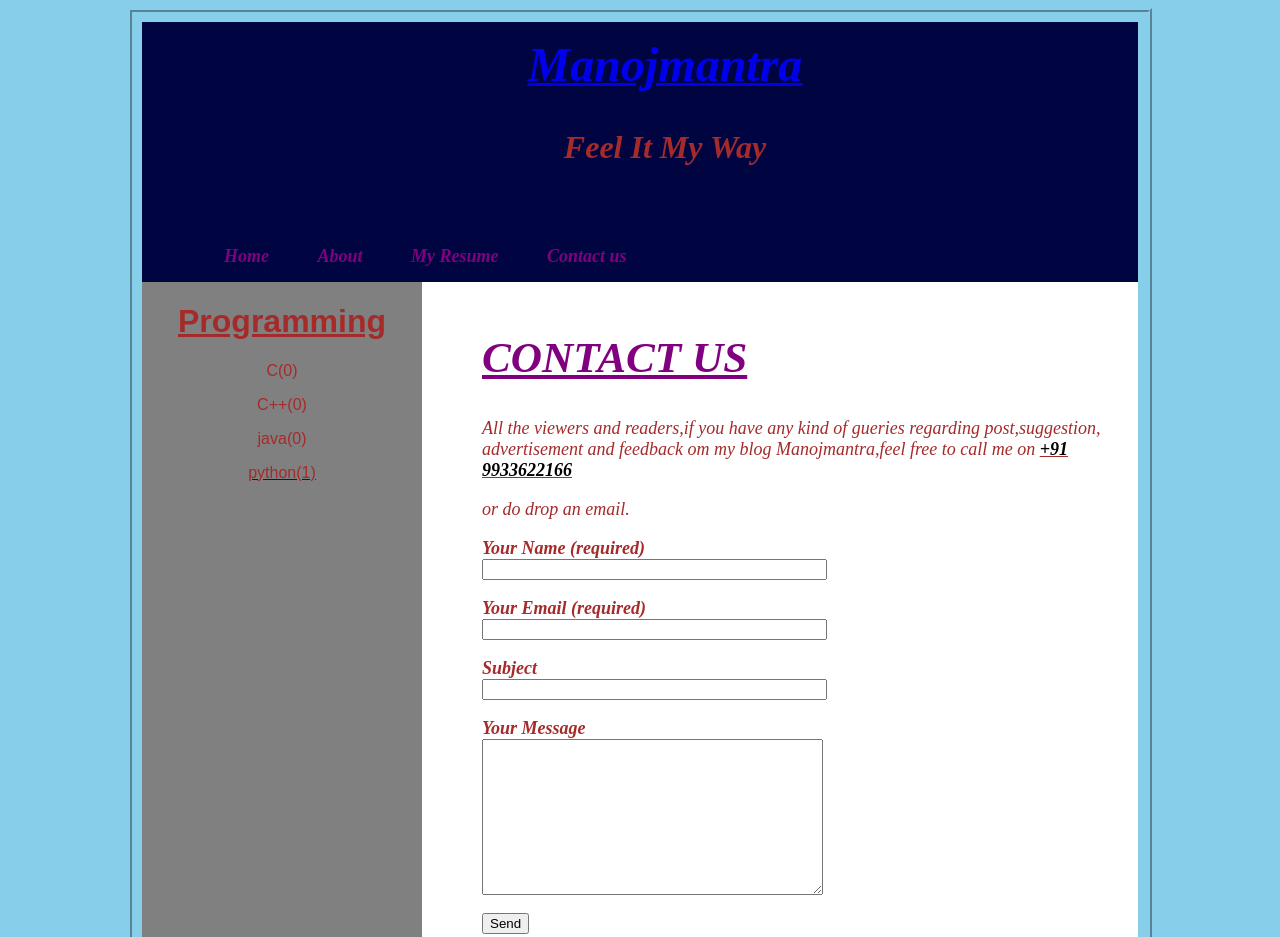
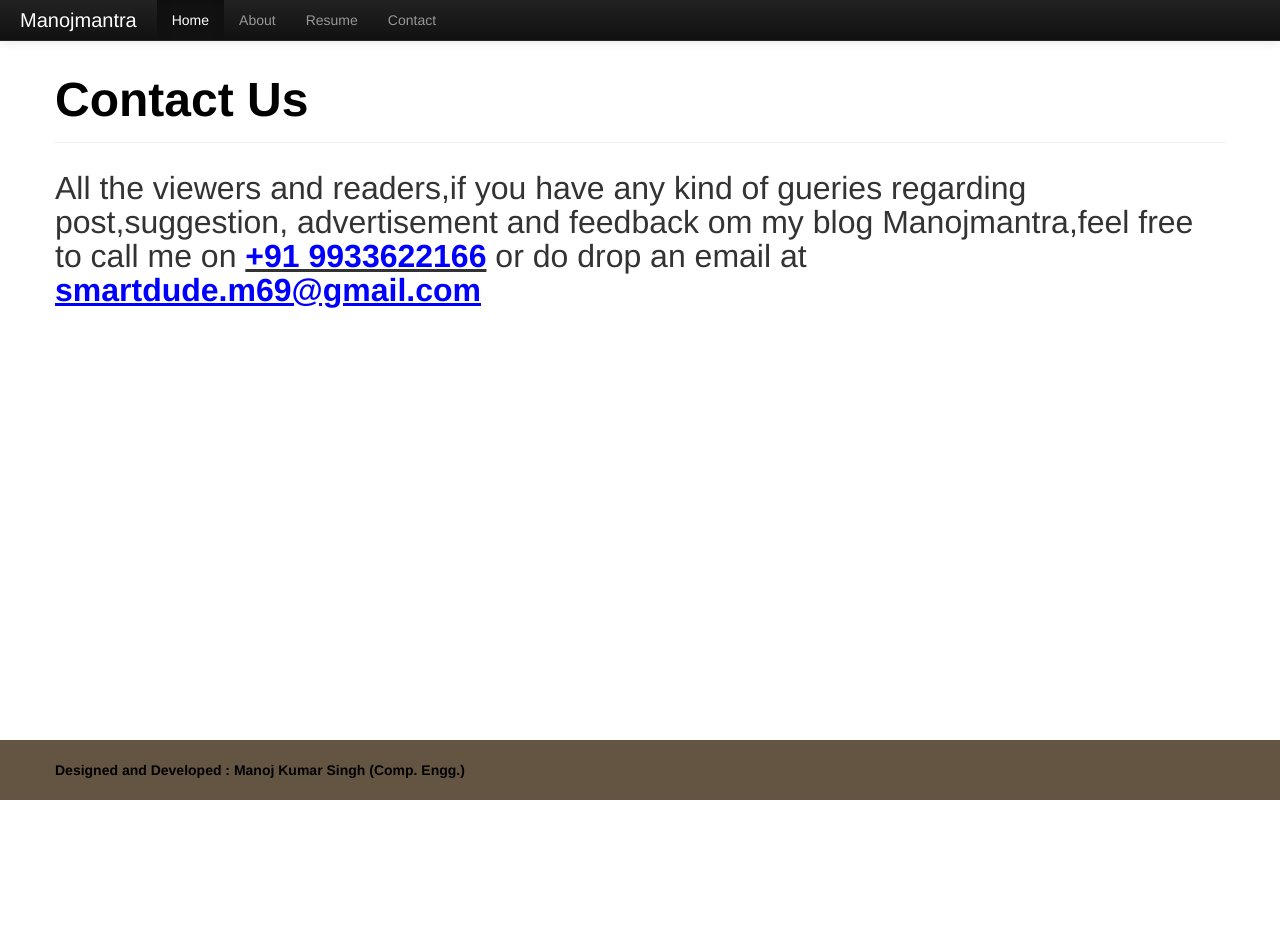
Before and after one commit to monusingh/monusingh.github.io, a plain HTML site: page contact.html in a window 1280 px wide. Shown: the top 937 px of the page. After the commit the page ends 800 px from the top, so only its background shows below. Drawn offline with Linux system fonts and the light colour scheme.

Commit message:
Update contact.html

```diff
--- a/contact.html
+++ b/contact.html
@@ -1,83 +1,136 @@
-<html>
+<!DOCTYPE html>
+<html lang="en">
   <head>
-<title>Contact Us | Manojmantra</title>
-<link rel= "stylesheet" href="stylesheets/style.css">
+    <meta charset="utf-8">
+    <title>About &middot; Manojmantra</title>
+    <meta name="viewport" content="width=device-width, initial-scale=1.0">
+    <meta name="description" content="">
+    <meta name="author" content="">
+
+    <!-- CSS -->
+    <link href="stylesheets/bootstrap.css" rel="stylesheet">
+    <style type="text/css">
+
+      /* Sticky footer styles
+      -------------------------------------------------- */
+
+      html,
+      body {
+        height: 100%;
+        /* The html and body elements cannot have any padding or margin. */
+      }
+
+      /* Wrapper for page content to push down footer */
+      #wrap {
+        min-height: 100%;
+        height: auto !important;
+        height: 100%;
+        /* Negative indent footer by it's height */
+        margin: 0 auto -60px;
+      }
+
+      /* Set the fixed height of the footer here */
+      #push,
+      #footer {
+        height: 60px;
+
+      }
+      #footer {
+        background-color: #645543;
+
+
+      }
+
+      /* Lastly, apply responsive CSS fixes as necessary */
+      @media (max-width: 767px) {
+        #footer {
+          margin-left: -20px;
+          margin-right: -20px;
+          padding-left: 20px;
+          padding-right: 20px;
+
+        }
+      }
+
+
+
+      /* Custom page CSS
+      -------------------------------------------------- */
+      /* Not required for template or sticky footer method. */
+
+      #wrap > .container {
+        padding-top: 60px;
+      }
+      .container .credit {
+        margin: 20px 0;
+        color : black;
+        font: italic blue normal 100% 'Times New Roman', Times, serif;
+      }
+
+      code {
+        font-size: 80%;
+      }
+
+
+
+
+    </style>
+    <link href="stylesheets/bootstrap-responsive.css" rel="stylesheet">
+
+    <!-- HTML5 shim, for IE6-8 support of HTML5 elements -->
+    <!--[if lt IE 9]>
+      <script src="js/html5shiv.js"></script>
+    <![endif]-->
  </head>
-<body id="blog">
-<div class="head">
-<nav id="header">
-<center>
-<a href ="/"><font size=8 ><b>Manojmantra</b></font></a>
-<p><font size=6>Feel It My Way</font></p>
-</center>
-<br>
-<div class="main">
-<nav id="navigation">
-<font size="4" >
-<ul id="menu-page" class="menu">
-<li id="menu-1" class="current_page_item menu-item-home menu-1"><a href="/" >Home</a></li>
-<li id="menu-2" class="menu-item-2"><a href="about.html" >About</a></li>
-<li id="menu-3" class="menu-item-3 "><a href="resume.html" >My Resume</a></li>
-<li id="menu-4" class="menu-item-4 "><a href="contact.html" >Contact us</a>
-</li>
-</ul></font>
-</nav>
+
+  <body>
+ <!-- Part 1: Wrap all page content here -->
+  <div id="wrap">
+
+ <div class="navbar navbar-inverse navbar-fixed-top">
+      <div class="navbar-inner">
+        <div class="container-fluid">
+          <button type="button" class="btn btn-navbar" data-toggle="collapse" data-target=".nav-collapse">
+            <span class="icon-bar"></span>
+            <span class="icon-bar"></span>
+            <span class="icon-bar"></span>
+          </button>
+          <a class="brand" href="/">Manojmantra</a>
+          <div class="nav-collapse collapse">
+
+            <ul class="nav">
+              <li class="active"><a href="/">Home</a></li>
+              <li><a href="about.html">About</a></li>
+
+              <li><a href="resume.html">Resume</a></li>
+              <li><a href="contact.html">Contact</a></li>
+            </ul>
+          </div><!--/.nav-collapse -->
         </div>
-</nav></div>
-<div id="sidebar-a">
-<center>
-<h1><u><b>Programming</b></u></h1>
-
-<p>C(0)
-<p>C++(0)
-<p>java(0)
-<p><a href="pyth.html"><font color ="brown">python(1)</font></a></p>
-</center>
+      </div>
+    </div><!-- Begin page content -->
+      <div class="container">
+        <div class="page-header">
+         <h1><font = "Arial" color="black" size = "12"><b>Contact Us</b></font></h1>
         </div>
 
-<nav id="content">
+        <p class="lead"><font size = "6">
+All the viewers and readers,if you have any kind of gueries regarding post,suggestion,
+ advertisement and feedback om my blog Manojmantra,feel free to call me on <u><b><font color="blue">+91 9933622166</font></b></u>
+or do drop an email at <font color = "blue"><u><b>smartdude.m69@gmail.com</b></u></font>
 
-<h1><font color="purple"><b><u>CONTACT US</u></b></font></h1>
-<font size= "4">
-<p>All the viewers and readers,if you have any kind of gueries regarding post,suggestion,
- advertisement and feedback om my blog Manojmantra,feel free to call me on <u><b><font color="black">+91 9933622166</font></b></u>
-<p>or do drop an email.</p>
-<p style="text-align: center;">
-<div class="wp" id="wp-01">
-<form name= "f1" action="" method="post" class="wp-form">
-<p><strong>Your Name (required)<br />
-    <span class=" your-name"><input type="text" name="name" value="" class="form-name" size="40" /></span> </strong></p>
-<p><strong>Your Email (required)<br />
-    <span class="your-email"><input type="text" name="email" value="" class="form-email" size="40" /></span> </strong></p>
-<p><strong>Subject<br />
-    <span class="your-subject"><input type="text" name="subject" value="" class="form-text" size="40" /></span> </strrong></p>
-<p><strong>Your Message<br />
-    <span class="your-message"><textarea name="message" class="form-textarea" cols="40" rows="10"></textarea></span> </strong></p>
-<p><strong><input type="submit" value="Send" class="form-submit" /><strong></p>
-<div class="wp-output-none"></div>
-</form>
+</p></font>
+<br>
+<br>
       </div>
-</p>
-</font>
-</nav>
-<div class="foot">
-<nav id="footer">
-<table align="center" width="100%" border="0" cellpadding="1" cellspacing="1">
-<tr>
-<td align="left" width="33%" style="color:blue; padding-left:5px;"><script type="text/javascript">
-document.write ('<p> <span id="date-time">', new Date().toLocaleString(), '<\/span>.<\/p>')
-if (document.getElementById) onload = function () {
-  setInterval ("document.getElementById ('date-time').firstChild.data = new Date().toLocaleString()", 50)
-}
-</script>
-</td>
-<td align="center" width="33%" style="color:blue;"> </td>
-<td align="right" width="33%" style="color:blue; padding-right:5px;">Site Updated On : 03/11/2012</td>
-</tr>
-</table>
-<br>
-<h4><center>Developed By : Manoj Kumar Singh (Comp. Engg.)</center><h4>
+    <div id="push"></div>
+    </div>
 
-</nav></div>
+    <div id="footer">
+      <div class="container">
+
+      <p class="muted credit"><b>Designed and Developed  : Manoj Kumar Singh (Comp. Engg.)</b></p>
+      </div>
+    </div>
   </body>
 </html>
```
Lines whose indentation alone changed are shown as unchanged.
